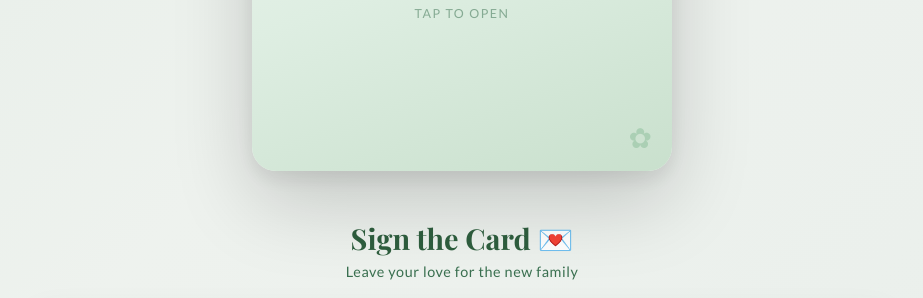
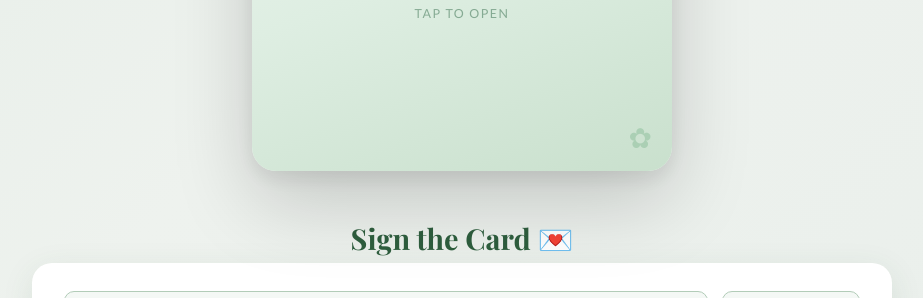
Before and after one commit to hsmizik-source/bennetts-baby-card, a website: page public/index.html in a window 1280 px wide. Shown: the part 429-727 px from the top of the page, without its empty margins (178-1101 px from the left). Drawn offline with nearby package versions, Linux system fonts and the light colour scheme; no server answers; a web font is replaced by a local one.

Commit message:
Remove kudo board subtitle

```diff
--- a/public/index.html
+++ b/public/index.html
@@ -389,7 +389,6 @@
   <!-- ── KUDO BOARD ── -->
   <section class="kudo-section">
     <h3>Sign the Card 💌</h3>
-    <p class="kudo-sub">Leave your love for the new family</p>
 
     <div class="sign-form">
       <div class="form-row">
```
